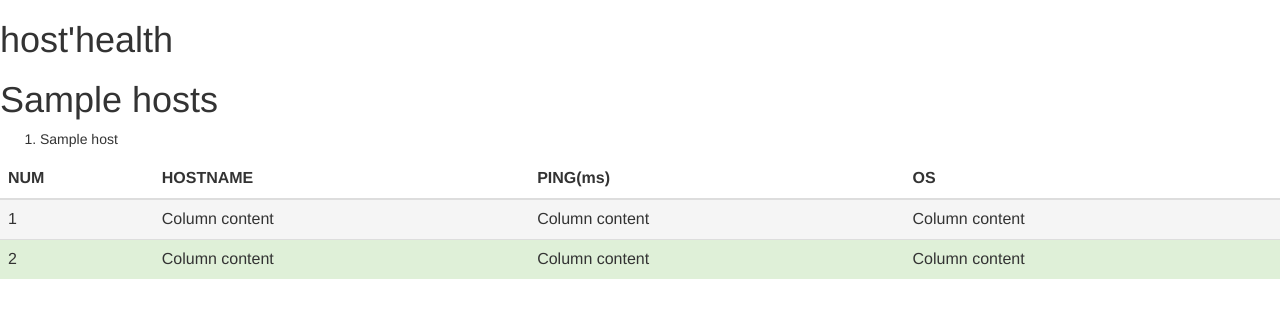
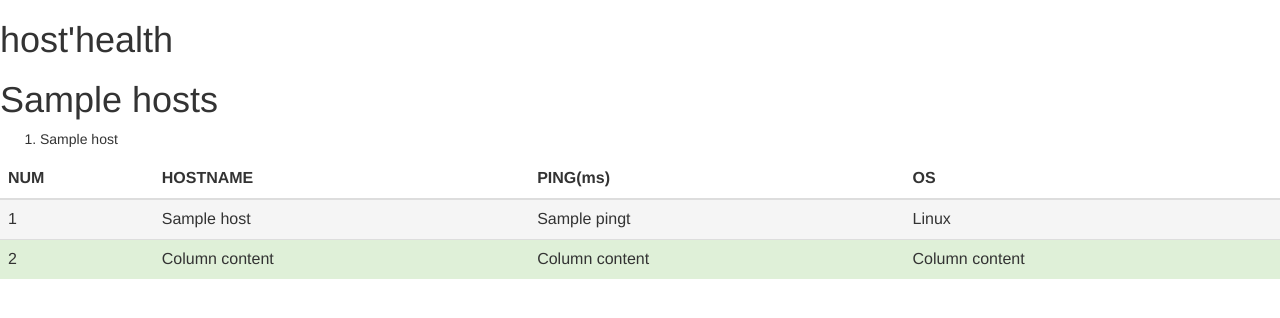
Before and after one commit to canghai908/chart, a Python web app: template chart/templates/show.html in a window 1280 px wide. Shown: the top 318 px of the page. Run offline with Jinja, Linux system fonts and the light colour scheme; the template is opened without the code that fills it: most values are stand-ins (such as "Sample title", 1, 10 or a date in 2020).

Commit message:
tableos
tableos

```diff
--- a/chart/templates/show.html
+++ b/chart/templates/show.html
@@ -29,9 +29,9 @@
         <tbody>
           <tr class="active">
             <td>1</td>
-            <td>Column content</td>
-            <td>Column content</td>
-            <td>Column content</td>
+            <td>{{hosts[0].host}}</td>
+            <td>{{hosts[0].ping}}t</td>
+            <td>Linux</td>
           </tr>
           <tr class="success">
             <td>2</td>
```
